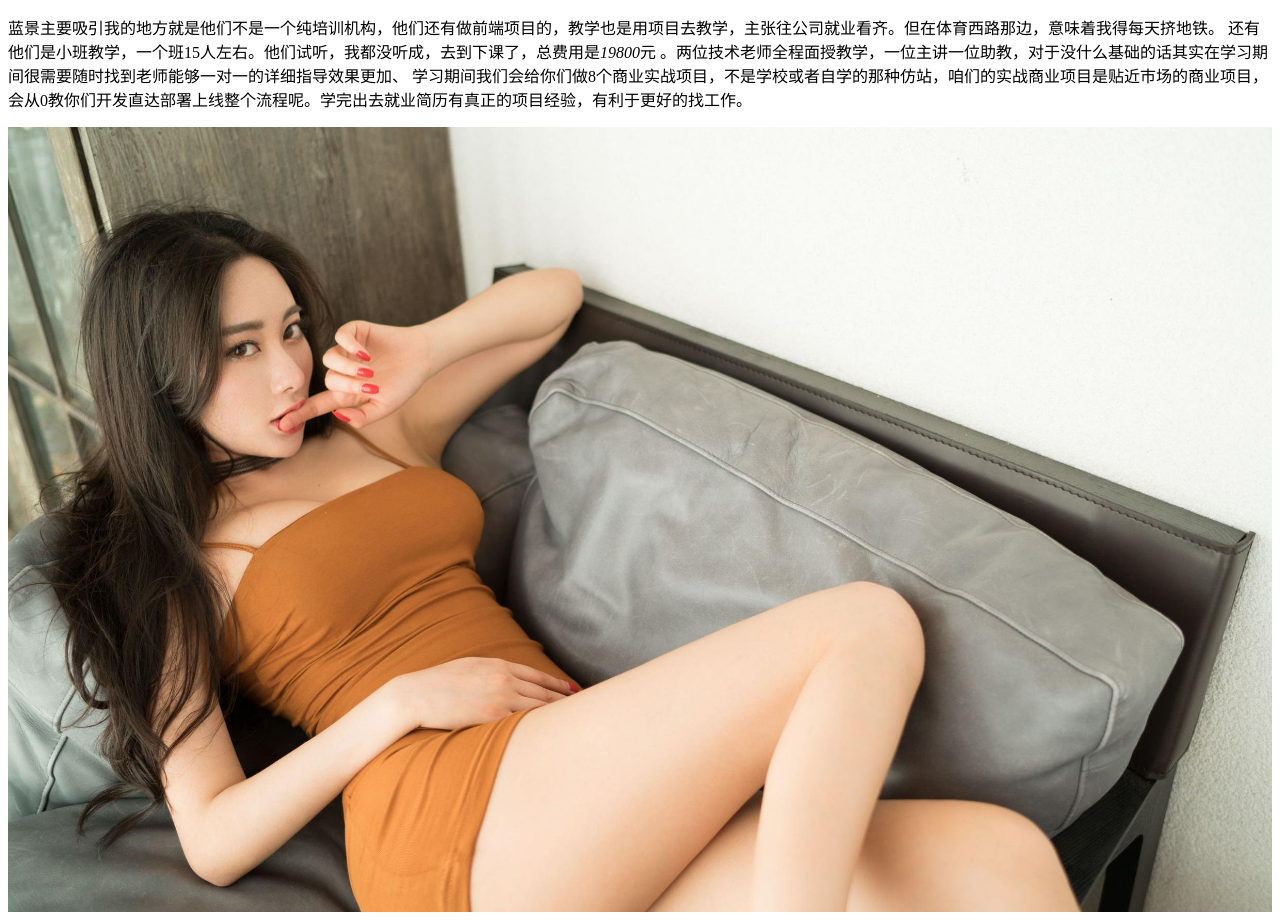
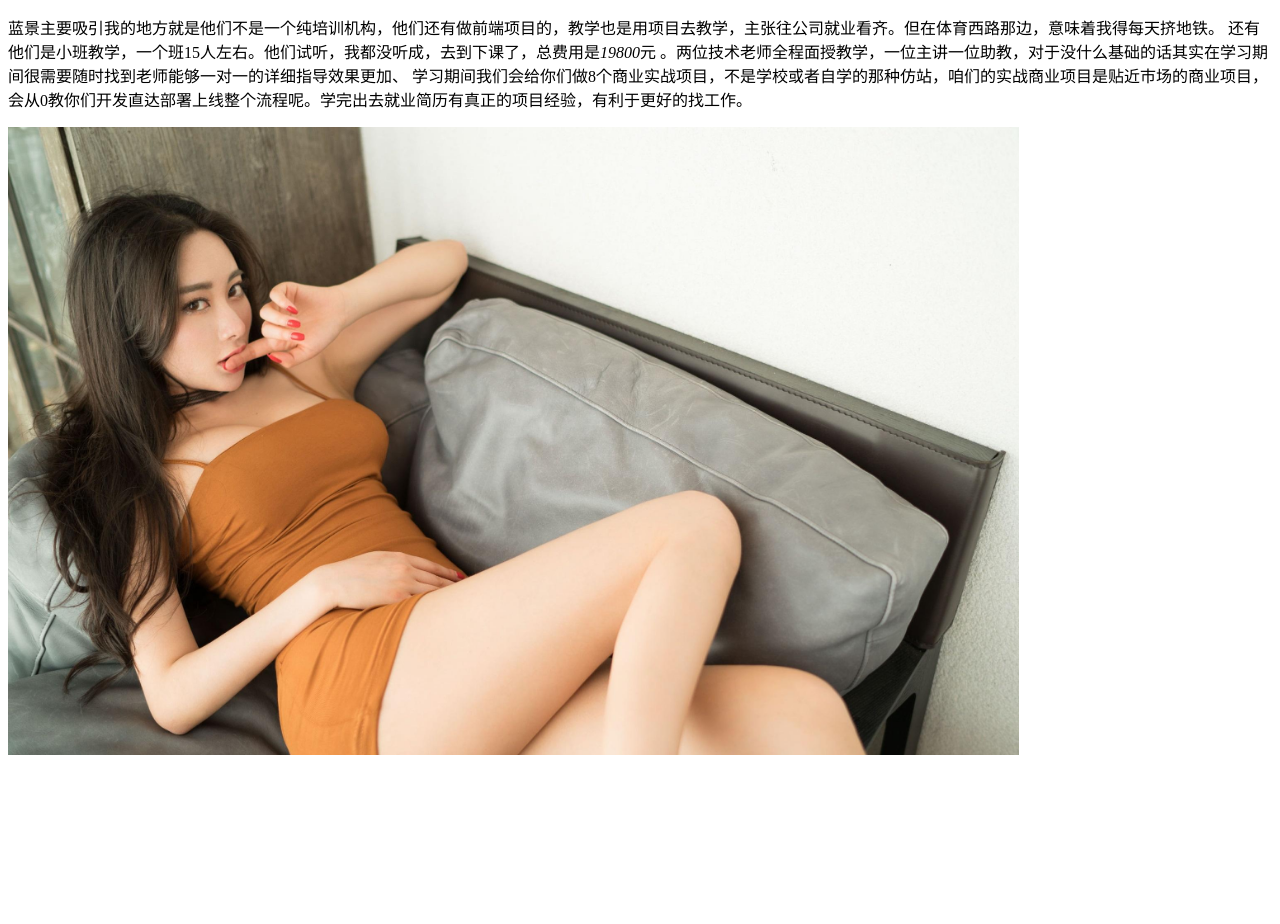
Before and after one commit to Kevinmingchen/training-class, a plain HTML site: page index.html in a window 1280 px wide. Shown: the part 531-1455 px from the top of the page. After the commit the page ends 1298 px from the top, so only its background shows below. Drawn offline with Linux system fonts and the light colour scheme.

Commit message:
Update index.html

```diff
--- a/index.html
+++ b/index.html
@@ -45,7 +45,7 @@
 			。两位技术老师全程面授教学，一位主讲一位助教，对于没什么基础的话其实在学习期间很需要随时找到老师能够一对一的详细指导效果更加、
 			学习期间我们会给你们做8个商业实战项目，不是学校或者自学的那种仿站，咱们的实战商业项目是贴近市场的商业项目，会从0教你们开发直达部署上线整个流程呢。学完出去就业简历有真正的项目经验，有利于更好的找工作。
 		</p>
-		<img src="mm.jpg" width="100%" height="100%" alt="图片不存在" title="国生，你怎么坐下了，快过来呀！">
+		<img src="mm.jpg" width="80%" alt="图片不存在" title="国生，你怎么坐下了，快过来呀！">
 		<!-- <h3>2.培训需要考虑的因素</h3>
 		<h3>3.培训就业问题</h3>
 		<h2>二、自学</h2>
```
